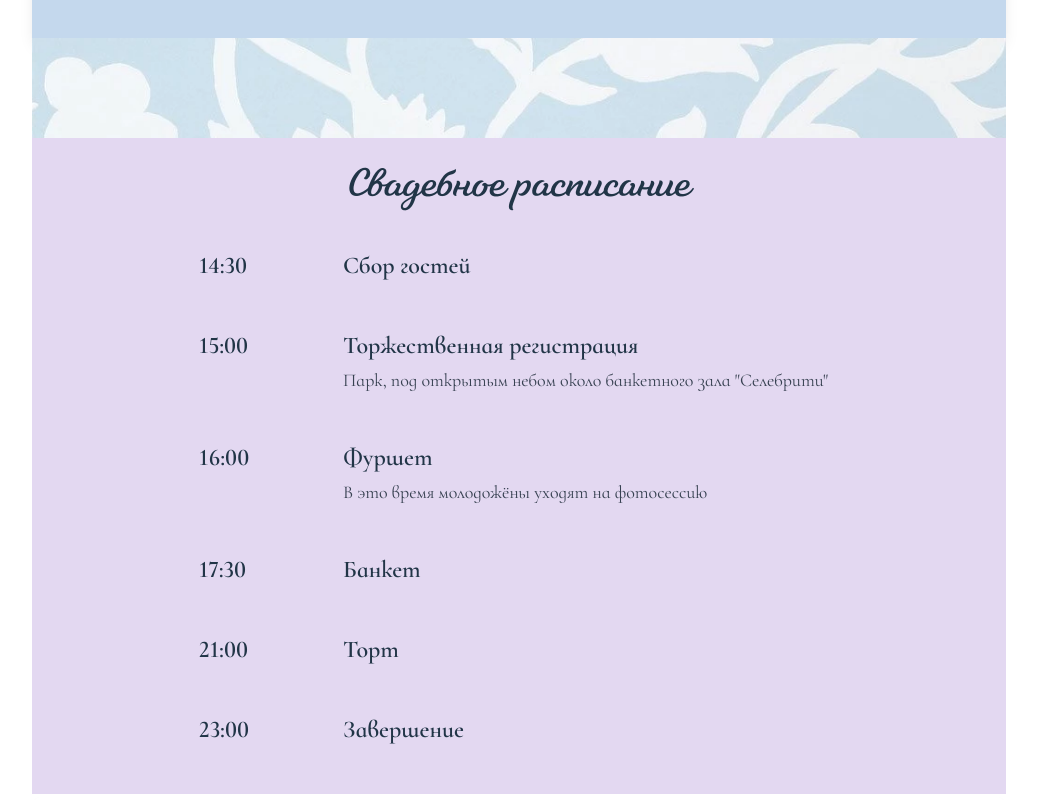
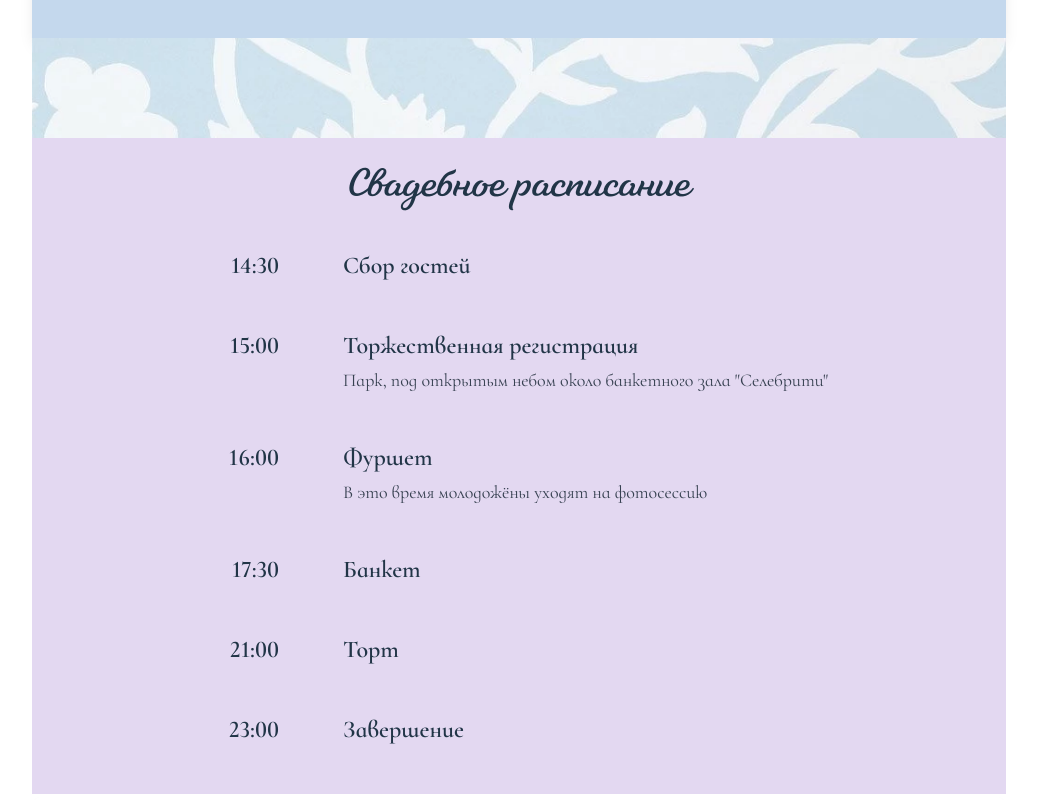
Before and after one commit to maryshev3/WeddingSite, a React (Vite) app: page / in a window 1280 px wide. Shown: the part 3920-4720 px from the top of the page, without its empty margins (121-1158 px from the left). Built offline with nearby package versions, Linux system fonts and the light colour scheme.

Commit message:
fixes for small displays

```diff
--- a/src/App.jsx
+++ b/src/App.jsx
@@ -186,7 +186,7 @@ const WeddingInvitation = () => {
         </div>
 
         {/* Wedding Schedule */}
-        <div className="p-8" style={{ backgroundColor: '#e3d8f1' }}>
+        <div className="p-4 sm:p-8 overflow-x-hidden" style={{ backgroundColor: '#e3d8f1' }}>
           <h2 className="text-4xl font-TildaScriptRegular mb-6 text-center">Свадебное расписание</h2>
 
           <div className="space-y-4 max-w-2xl mx-auto">
@@ -201,7 +201,9 @@ const WeddingInvitation = () => {
               <div key={index} className="flex items-start gap-4 sm:gap-16 p-4">
                 <div className="flex-shrink-0 w-20 min-w-20">
                   {item.time && (
-                    <span className="text-2xl font-CormorantInfantBold block text-left">{item.time}</span>
+                    <span className="text-2xl font-CormorantInfantBold block text-right">
+                      {item.time}
+                    </span>
                   )}
                 </div>
                 <div className="flex-1">
@@ -218,22 +220,23 @@ const WeddingInvitation = () => {
         </div>
 
         {/* Map */}
-        <div className="bg-white rounded-2xl shadow-lg p-8">
+        <div className="bg-white rounded-2xl shadow-lg p-4 sm:p-8 overflow-hidden">
           <h3 className="text-4xl font-CormorantInfantBold text-center mb-6">
             Где нас найти?
           </h3>
           <div className="rounded-xl overflow-hidden border border-gray-200 shadow-sm">
-            {/* Замени этот iframe на свой! */}
+            <div className="w-full max-w-full overflow-hidden">
               <iframe
                 src="https://www.google.com/maps/embed?pb=!1m18!1m12!1m3!1d243.41766415306608!2d48.02373484140364!3d46.35040781322402!2m3!1f0!2f0!3f0!3m2!1i1024!2i768!4f13.1!3m3!1m2!1s0x41a90f7e2c047bcb%3A0xde59bea91d0f0475!2z0J7RgdC60LDRgCwg0JrQsNGE0LU!5e0!3m2!1sru!2sru!4v1768333509684!5m2!1sru!2sru"
+                width="100%"
                 height="400"
-              style={{ border: 0 }}
+                style={{ border: 0, display: 'block' }}
                 allowFullScreen
-              width="100%"
                 loading="lazy"
                 referrerPolicy="no-referrer-when-downgrade"
                 title="Свадьба Андрея и Элеоноры"
               ></iframe>
+            </div>
           </div>
           <p className="text-center text-2xl font-CormorantInfantLite mt-4">
             Банкетный зал "Селебрити", Энзелийская ул., 1а
```
Lines whose indentation alone changed are shown as unchanged.
